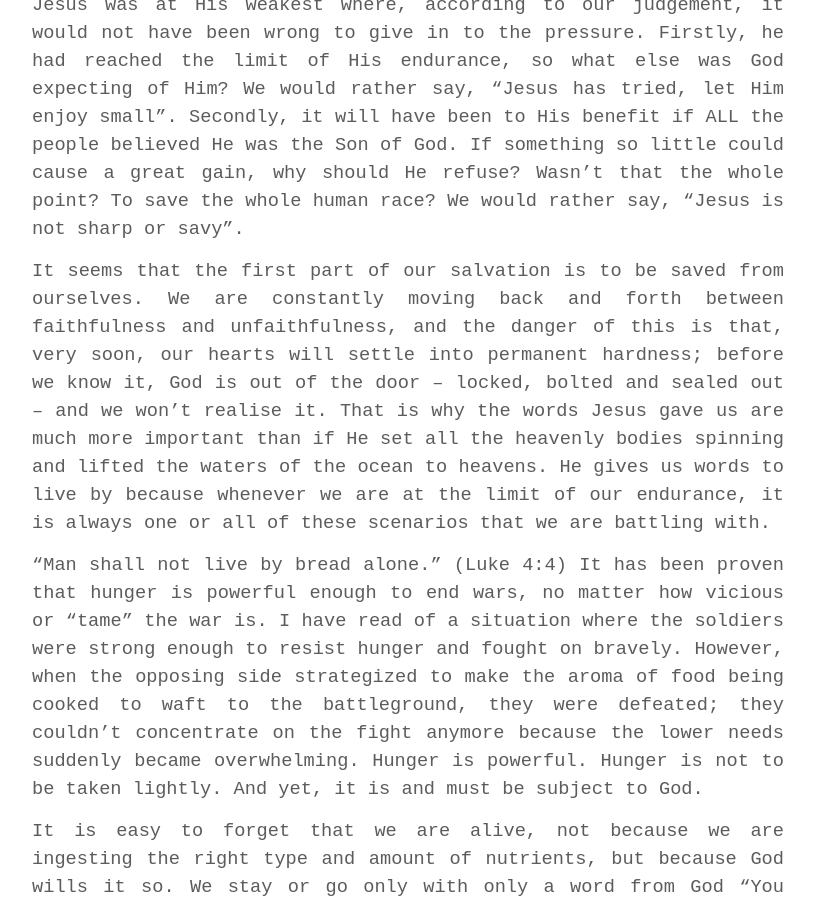
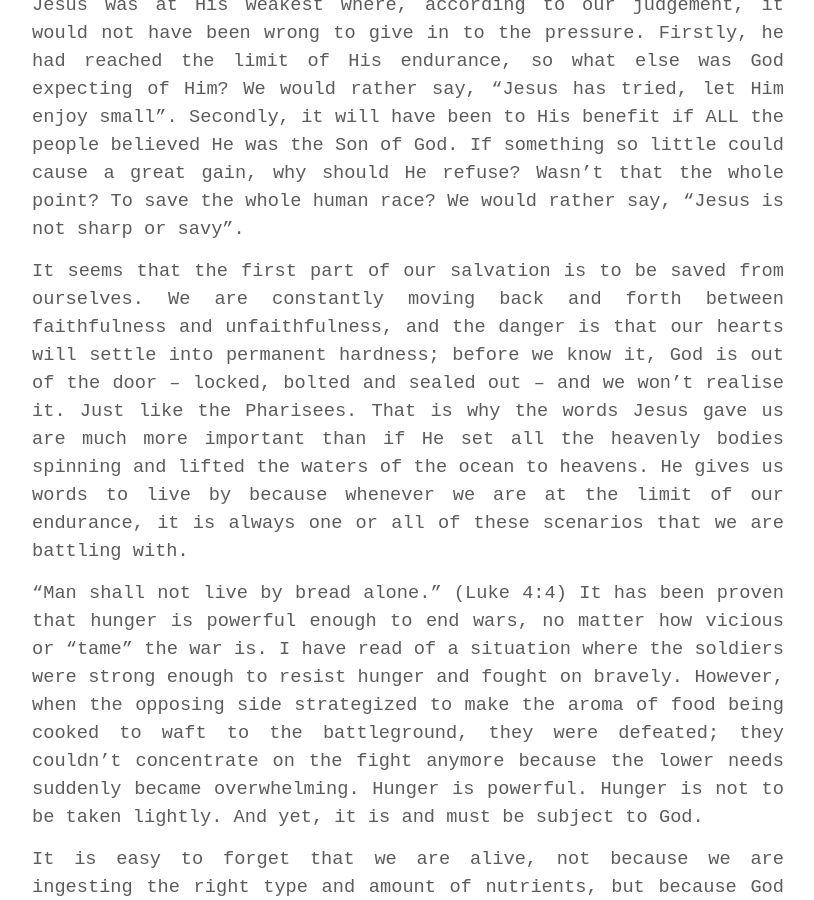
Before and after one commit to soulatcrossroad/dawnscribbler.github.io, a Jekyll site: the page built from _posts/2019-03-10-if-you-are-the-son-of-God.md, in a window 1280 px wide and 900 px high, scrolled down 1800 px. Shown: the whole window, without its empty margins (232-1046 px from the left). Built offline with Jekyll 4.4.1, drawn with Linux system fonts in a browser that asks for light colours; some web fonts are replaced.

Commit message:
Update 2019-03-10-if-you-are-the-son-of-God.md

```diff
--- a/_posts/2019-03-10-if-you-are-the-son-of-God.md
+++ b/_posts/2019-03-10-if-you-are-the-son-of-God.md
@@ -26,7 +26,7 @@ We, like them, want something from far and away; something from the outside to o
 
 It is interesting that both at this temptation and on the Cross, Jesus was at His weakest where, according to our judgement, it would not have been wrong to give in to the pressure. Firstly, he had reached the limit of His endurance, so what else was God expecting of Him? We would rather say, “Jesus has tried, let Him enjoy small”.  Secondly, it will have been to His benefit if ALL the people believed He was the Son of God. If something so little could cause a great gain, why should He refuse? Wasn’t that the whole point? To save the whole human race? We would rather say, “Jesus is not sharp or savy".
 
-It seems that the first part of our salvation is to be saved from ourselves. We are constantly moving back and forth between faithfulness and unfaithfulness, and the danger of this is that, very soon, our hearts will settle into permanent hardness; before we know it, God is out of the door – locked, bolted and sealed out – and we won’t realise it.  That is why the words Jesus gave us are much more important than if He set all the heavenly bodies spinning and lifted the waters of the ocean to heavens. He gives us words to live by because whenever we are at the limit of our endurance, it is always one or all of these scenarios that we are battling with.
+It seems that the first part of our salvation is to be saved from ourselves. We are constantly moving back and forth between faithfulness and unfaithfulness, and the danger is that our hearts will settle into permanent hardness; before we know it, God is out of the door – locked, bolted and sealed out – and we won’t realise it. Just like the Pharisees. That is why the words Jesus gave us are much more important than if He set all the heavenly bodies spinning and lifted the waters of the ocean to heavens. He gives us words to live by because whenever we are at the limit of our endurance, it is always one or all of these scenarios that we are battling with.
 
 “Man shall not live by bread alone.” (Luke 4:4) It has been proven that hunger is powerful enough to end wars, no matter how vicious or “tame” the war is. I have read of a situation where the soldiers were strong enough to resist hunger and fought on bravely. However, when the opposing side strategized to make the aroma of food being cooked to waft to the battleground, they were defeated; they couldn’t concentrate on the fight anymore because the lower needs suddenly became overwhelming. Hunger is powerful. Hunger is not to be taken lightly. And yet, it is and must be subject to God.
 
```
